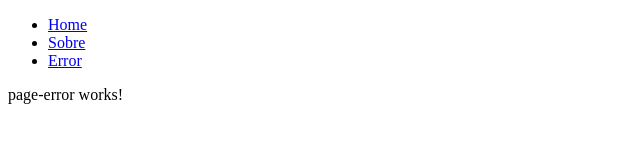
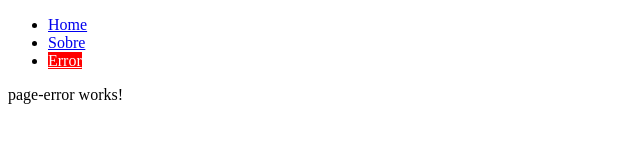
Before and after one commit to alessandroCidney/angular-routes, an Angular app: page /404 in a window 1280 px wide. Shown: the top 160 px of the page, without its empty margins (0-640 px from the left). Built offline with nearby package versions, Linux system fonts and the light colour scheme.

Commit message:
Active routes class

```diff
--- a/src/app/shared/menu/menu.component.html
+++ b/src/app/shared/menu/menu.component.html
@@ -2,15 +2,33 @@
   <nav>
     <ul>
       <li>
-        <a routerLink="/">Home</a>
+        <a
+          routerLink="/"
+          [routerLinkActive]="['active']"
+          [routerLinkActiveOptions]="{ exact: true }"
+        >
+          Home
+        </a>
       </li>
 
       <li>
-        <a routerLink="/sobre">Sobre</a>
+        <a
+          routerLink="/sobre"
+          [routerLinkActive]="['active']"
+          [routerLinkActiveOptions]="{ exact: true }"
+        >
+          Sobre
+        </a>
       </li>
 
       <li>
-        <a routerLink="['/404']">Error</a>
+        <a
+          [routerLink]="['/404']"
+          [routerLinkActive]="['active']"
+          [routerLinkActiveOptions]="{ exact: true }"
+        >
+          Error
+        </a>
       </li>
     </ul>
   </nav>
--- a/src/app/shared/menu/menu.component.scss
+++ b/src/app/shared/menu/menu.component.scss
@@ -0,0 +1,4 @@
+.active {
+  background: red;
+  color: #fff;
+}
```
